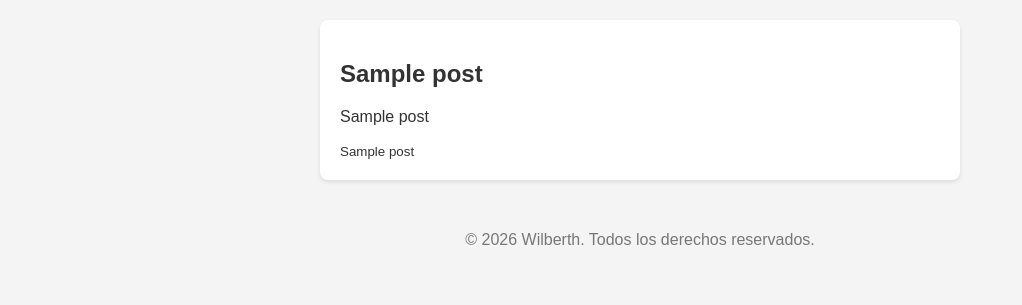
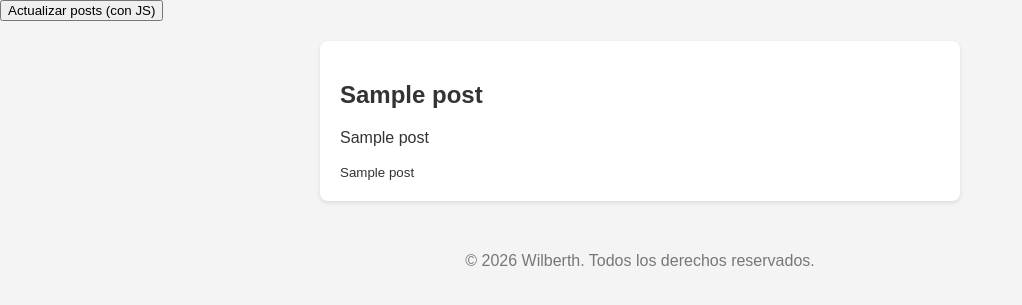
Before and after one commit to Wibe2332/mi-blog, a Flask app: template templates/index.html in a window 1280 px wide. Shown: the part 138-443 px from the top of the page, without its empty margins (0-1022 px from the left). Run offline with Flask 3, Linux system fonts and the light colour scheme; the template is opened without the code that fills it: most values are stand-ins (such as "Sample title", 1, 10 or a date in 2020).

Commit message:
Agregar API propia (/api/posts) y consumo con JavaScript fetch

```diff
--- a/app.py
+++ b/app.py
@@ -1,4 +1,4 @@
-from flask import Flask, render_template
+from flask import Flask, render_template, jsonify
 from database import listar_posts
 
 app = Flask(__name__)
@@ -8,5 +8,20 @@ def inicio():
     posts = listar_posts()
     return render_template("index.html", posts=posts)
 
+@app.route("/api/posts")
+def api_posts():
+    posts = listar_posts()
+
+    lista_posts = []
+    for post in posts:
+        lista_posts.append({
+            "id": post[0],
+            "titulo": post[1],
+            "contenido": post[2],
+            "fecha": str(post[3])
+        })
+
+    return jsonify(lista_posts)
+
 if __name__ == "__main__":
     app.run(debug=True)
--- a/static/js/script.js
+++ b/static/js/script.js
@@ -0,0 +1,22 @@
+const boton = document.getElementById("btn-actualizar");
+
+boton.addEventListener("click", function () {
+    fetch("/api/posts")
+        .then(function (respuesta) {
+            return respuesta.json();
+        })
+        .then(function (posts) {
+            const contenedor = document.getElementById("contenedor-posts-js");
+            contenedor.innerHTML = "";
+
+            posts.forEach(function (post) {
+                contenedor.innerHTML += `
+                    <article>
+                        <h2>${post.titulo}</h2>
+                        <p>${post.contenido}</p>
+                        <small>${post.fecha}</small>
+                    </article>
+                `;
+            });
+        });
+});
--- a/templates/index.html
+++ b/templates/index.html
@@ -15,6 +15,8 @@
     </header>
 
     <main>
+<button id="btn-actualizar">Actualizar posts (con JS)</button>
+<div id="contenedor-posts-js"></div>
     {% for post in posts %}
         <article>
             <h2>{{ post[1] }}</h2>
@@ -27,6 +29,6 @@
     <footer>
         <p>© 2026 Wilberth. Todos los derechos reservados.</p>
     </footer>
-
+<script src="/static/js/script.js"></script>
 </body>
 </html>
```
